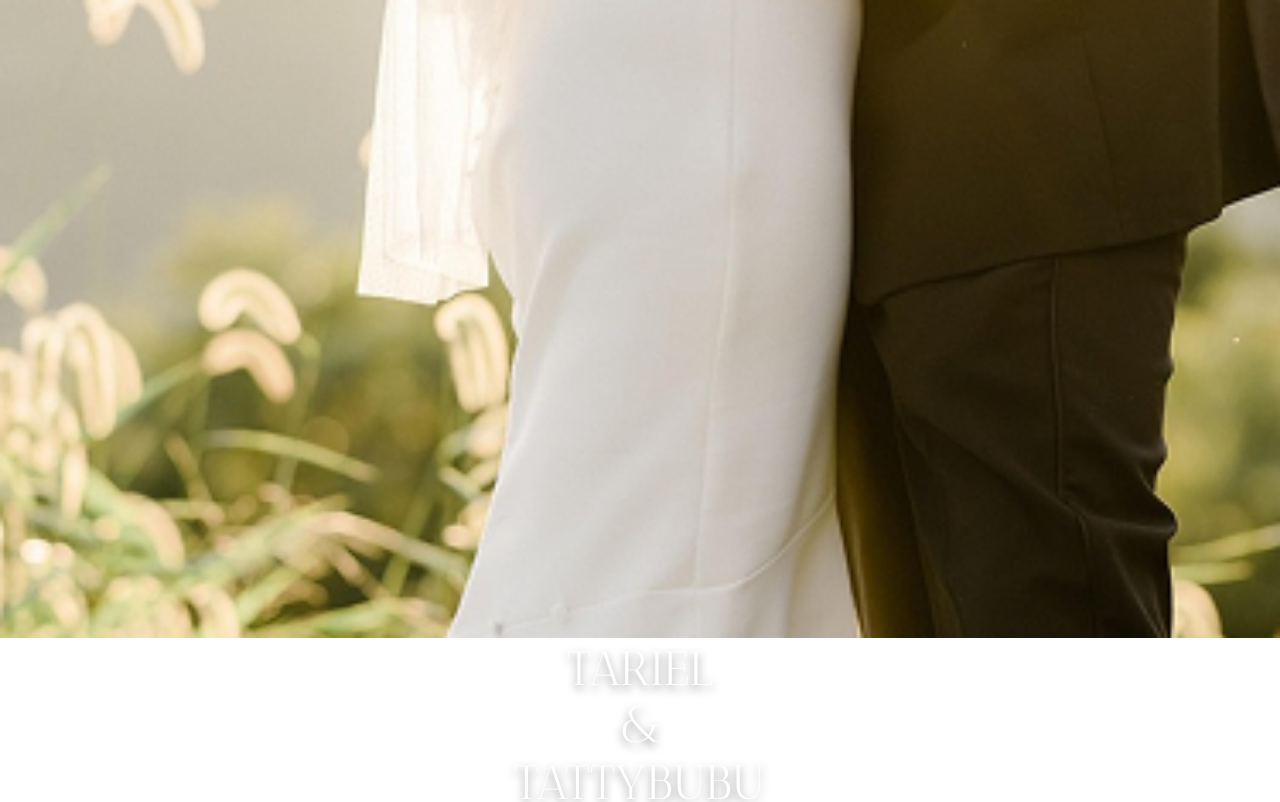
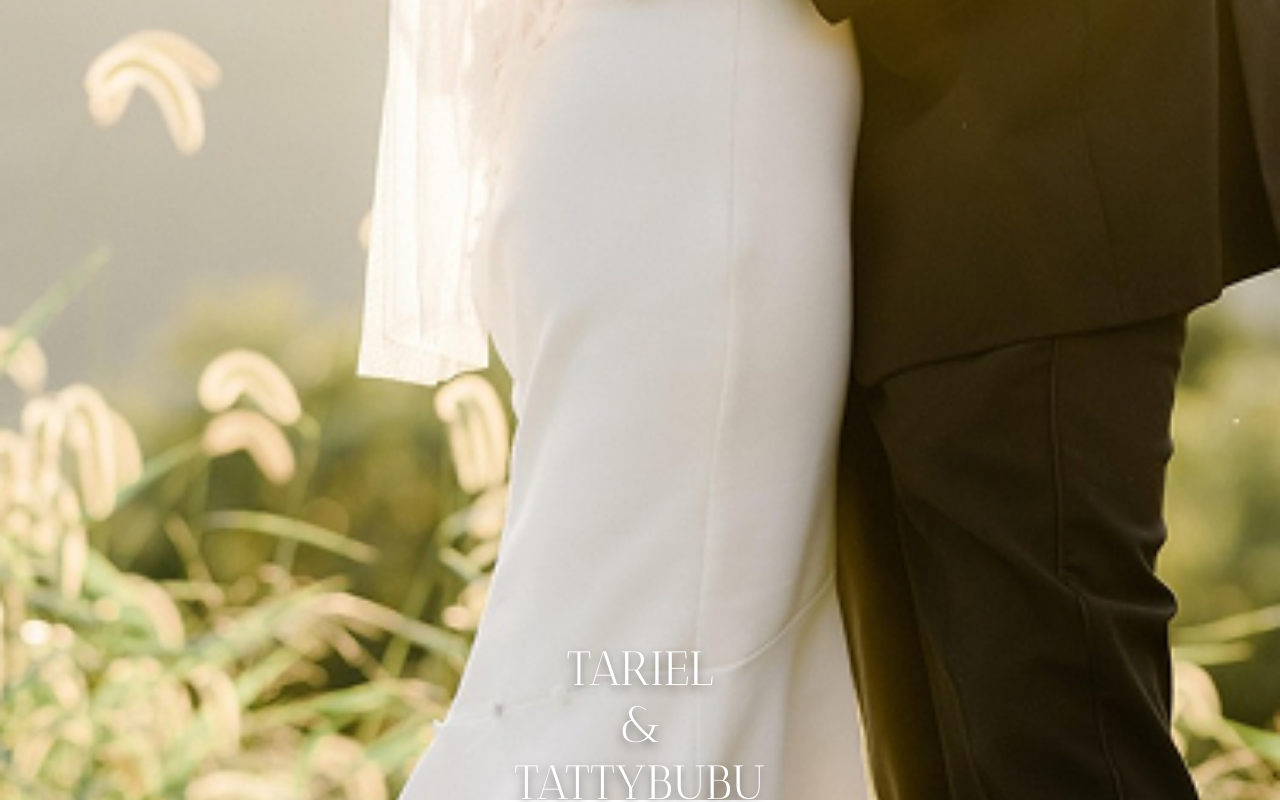
Before and after one commit to tarieltairov/wedding, a React (Vite) app: page / in a window 1280 px wide. Shown: the top 802 px of the page. Built offline with nearby package versions, Linux system fonts and the light colour scheme.

Commit message:
fix: some styles

```diff
--- a/src/App.jsx
+++ b/src/App.jsx
@@ -11,7 +11,7 @@ function App() {
   const [isLocked, setIsLocked] = useState(false);
 
   return (
-    <div>
+    <>
       <Hero isLocked={isLocked} setIsLocked={setIsLocked} />
       {isLocked && (
         <div style={{ marginTop: "-55px" }}>
@@ -22,7 +22,7 @@ function App() {
           <Timer />
         </div>
       )}
-    </div>
+    </>
   );
 }
 
--- a/src/components/Hero/Hero.jsx
+++ b/src/components/Hero/Hero.jsx
@@ -78,7 +78,10 @@ export function Hero({ isLocked, setIsLocked }) {
   }, []);
 
   return (
-    <div className={styles.wrapper}>
+    <div
+      className={styles.wrapper}
+      style={{ "--height": `100${!isLocked ? "dvh" : "vh"}` }}
+    >
       <h1 className={styles.heading}>
         TARIEL <br />& <br />
         TATTYBUBU
--- a/src/components/Hero/Hero.module.scss
+++ b/src/components/Hero/Hero.module.scss
@@ -1,6 +1,5 @@
 .wrapper {
-  height: 100dvh;
-  max-height: 638px;
+  height: var(--height);
   background: url("../../assets/images/png/HeroBg.png");
   background-position: center;
   background-repeat: no-repeat;
```
